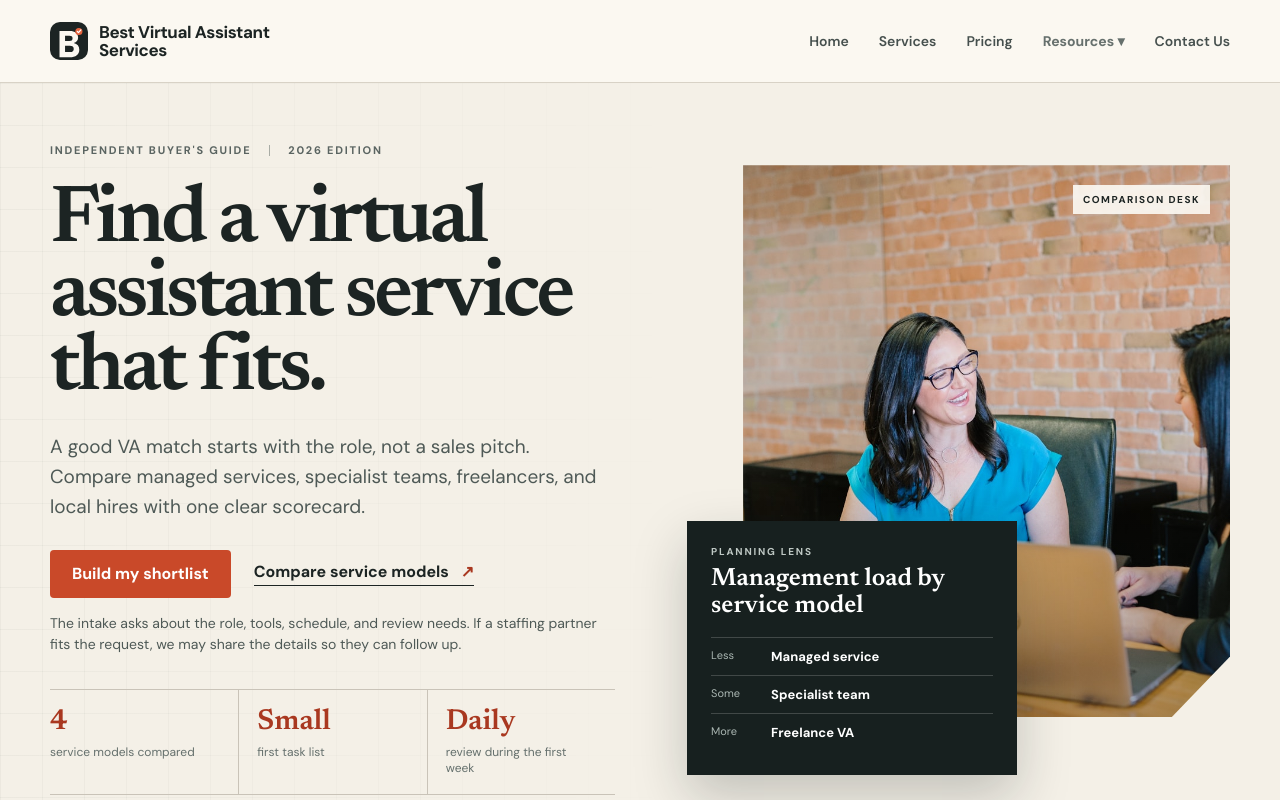
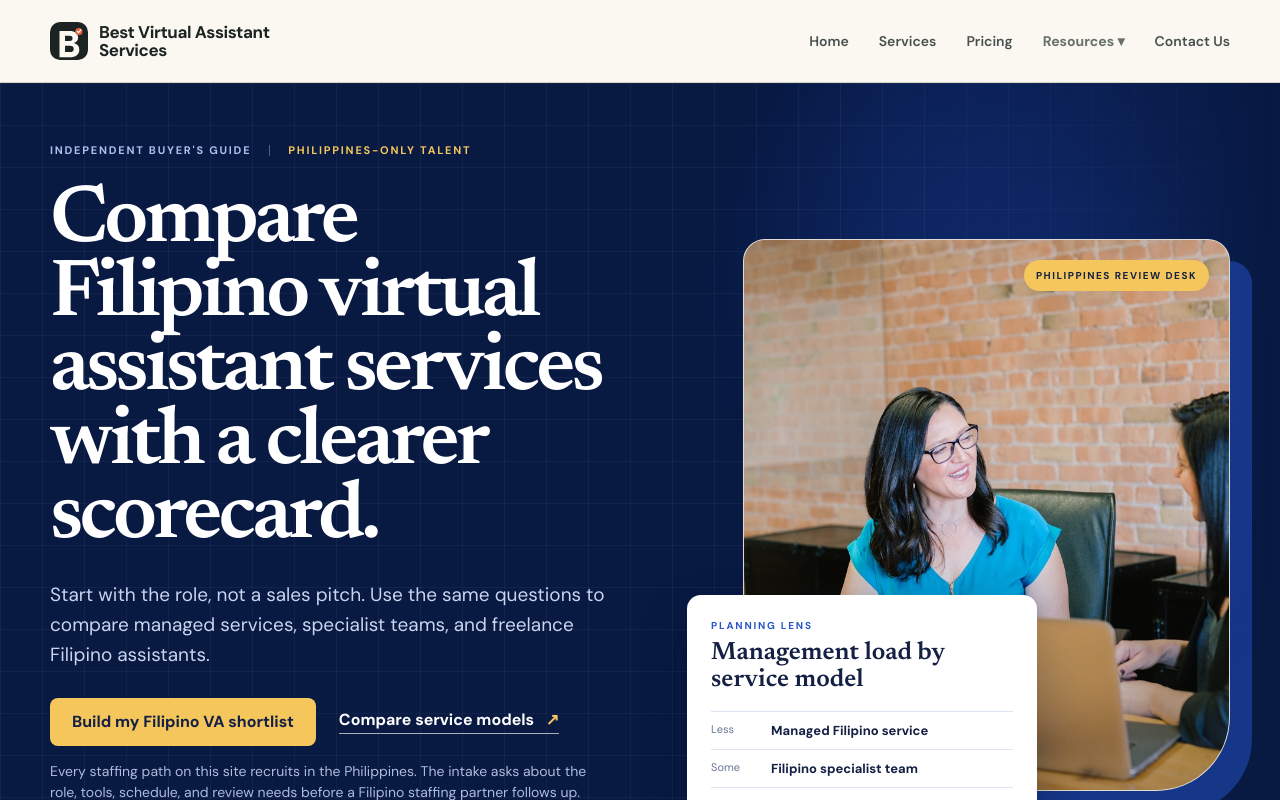
Before and after one commit to coolifystealthagents/bestvirtualassistantservices, a Next.js app: page / in a window 1280 px wide. Shown: the top 800 px of the page. Built offline with nearby package versions, Linux system fonts and the light colour scheme.

Commit message:
Refresh homepage for Filipino VA comparisons

```diff
--- a/app/globals.css
+++ b/app/globals.css
@@ -27,34 +27,35 @@
 .nav-cta:hover,.primary:hover{background:var(--orange-dark)}
 
 .research-home{background:var(--cream)}
-.research-hero{position:relative;padding:62px 0 70px;background:var(--paper);overflow:hidden}
-.hero-rule{position:absolute;inset:0;background-image:linear-gradient(rgba(28,36,35,.035) 1px,transparent 1px),linear-gradient(90deg,rgba(28,36,35,.035) 1px,transparent 1px);background-size:42px 42px;mask-image:linear-gradient(to right,black,transparent 54%)}
+.research-hero{position:relative;padding:62px 0 70px;background:#081942;color:#fff;overflow:hidden}
+.hero-rule{position:absolute;inset:0;background-image:linear-gradient(rgba(255,255,255,.045) 1px,transparent 1px),linear-gradient(90deg,rgba(255,255,255,.045) 1px,transparent 1px),radial-gradient(circle at 88% 22%,rgba(39,94,235,.42),transparent 31%);background-size:42px 42px,42px 42px,100% 100%;mask-image:linear-gradient(to right,black,black 70%,transparent)}
 .research-hero-grid{position:relative;display:grid;grid-template-columns:1.02fr .98fr;gap:72px;align-items:center}
-.issue-label{display:flex;align-items:center;gap:18px;margin-bottom:30px;font-size:11px;line-height:1;text-transform:uppercase;letter-spacing:.16em;font-weight:700;color:#5a6461}
-.issue-label span+span{padding-left:18px;border-left:1px solid #a9aca5}
+.issue-label{display:flex;align-items:center;gap:18px;margin-bottom:30px;font-size:11px;line-height:1;text-transform:uppercase;letter-spacing:.16em;font-weight:700;color:#aebfee}
+.issue-label span+span{padding-left:18px;border-left:1px solid rgba(255,255,255,.3);color:#f4c65b}
 .research-copy h1{max-width:690px;margin-bottom:24px;font-family:'Newsreader',Georgia,serif;font-size:clamp(56px,6.35vw,88px);font-weight:600;line-height:.91;letter-spacing:-.047em}
-.research-lead{max-width:630px;margin-bottom:28px;font-size:19px;line-height:1.58;color:#4e5956}
+.research-lead{max-width:630px;margin-bottom:28px;font-size:19px;line-height:1.58;color:#c9d4ef}
 .actions{display:flex;align-items:center;gap:23px;flex-wrap:wrap}
-.text-action{font-weight:700;border-bottom:1px solid var(--ink);padding-bottom:3px}
-.text-action span{margin-left:8px;color:var(--orange-dark)}
-.cta-note{max-width:620px;margin:15px 0 0;font-size:14px;line-height:1.5;color:#4e5956}
-.planning-notes{display:grid;grid-template-columns:repeat(3,1fr);gap:0;margin-top:34px;border-top:1px solid #c9c3b8;border-bottom:1px solid #c9c3b8}
+.research-hero .primary{background:#f4c65b;color:#142044;border-radius:8px}.research-hero .primary:hover{background:#ffda7b}
+.text-action{font-weight:700;border-bottom:1px solid rgba(255,255,255,.65);padding-bottom:3px}
+.text-action span{margin-left:8px;color:#f4c65b}
+.cta-note{max-width:620px;margin:15px 0 0;font-size:14px;line-height:1.5;color:#aebbdc}
+.planning-notes{display:grid;grid-template-columns:repeat(3,1fr);gap:0;margin-top:34px;border-top:1px solid rgba(255,255,255,.2);border-bottom:1px solid rgba(255,255,255,.2)}
 .planning-notes div{padding:18px 18px 18px 0}
-.planning-notes div+div{border-left:1px solid #c9c3b8;padding-left:18px}
-.planning-notes strong{display:block;font-family:'Newsreader',Georgia,serif;font-size:29px;line-height:1;color:var(--orange-dark)}
-.planning-notes span{display:block;margin-top:7px;font-size:12px;line-height:1.35;color:#65706d}
+.planning-notes div+div{border-left:1px solid rgba(255,255,255,.2);padding-left:18px}
+.planning-notes strong{display:block;font-family:'Newsreader',Georgia,serif;font-size:29px;line-height:1;color:#f4c65b}
+.planning-notes span{display:block;margin-top:7px;font-size:12px;line-height:1.35;color:#b9c5e3}
 .editorial-visual{position:relative;min-height:610px}
-.image-frame{position:absolute;inset:0 0 58px 56px;overflow:hidden;background:#d7d2c8;clip-path:polygon(0 0,100% 0,100% 89%,88% 100%,0 100%)}
+.image-frame{position:absolute;inset:0 0 58px 56px;overflow:hidden;background:#d7d2c8;border:1px solid rgba(255,255,255,.22);border-radius:22px 22px 74px 22px;box-shadow:22px 22px 0 rgba(34,79,194,.55)}
 .image-frame:after{content:"";position:absolute;inset:0;background:linear-gradient(180deg,transparent 55%,rgba(18,28,27,.32))}
 .image-frame img{width:100%;height:100%;object-fit:cover;object-position:center}
-.photo-index{position:absolute;z-index:1;top:20px;right:20px;background:rgba(251,248,241,.92);padding:8px 10px;font-size:10px;text-transform:uppercase;letter-spacing:.15em;font-weight:700}
-.quick-pick{position:absolute;z-index:2;left:0;bottom:0;width:min(330px,82%);padding:24px;background:var(--night);color:#fff;box-shadow:0 22px 50px rgba(23,32,31,.22)}
-.quick-pick>p{margin-bottom:8px;color:#bfc8c4;font-size:10px;text-transform:uppercase;letter-spacing:.18em;font-weight:700}
+.photo-index{position:absolute;z-index:1;top:20px;right:20px;background:#f4c65b;color:#142044;border-radius:999px;padding:9px 12px;font-size:10px;text-transform:uppercase;letter-spacing:.15em;font-weight:800}
+.quick-pick{position:absolute;z-index:2;left:0;bottom:0;width:min(350px,86%);padding:24px;background:#fff;color:#142044;border-radius:14px;box-shadow:0 22px 50px rgba(2,10,34,.3)}
+.quick-pick>p{margin-bottom:8px;color:#2855c7;font-size:10px;text-transform:uppercase;letter-spacing:.18em;font-weight:800}
 .quick-pick h2{margin-bottom:17px;font-family:'Newsreader',Georgia,serif;font-size:25px;line-height:1.08}
-.quick-pick>div{display:grid;grid-template-columns:48px 1fr;gap:12px;padding:10px 0;border-top:1px solid rgba(255,255,255,.18)}
-.quick-pick>div span{font-size:11px;color:#aab6b2}
+.quick-pick>div{display:grid;grid-template-columns:48px 1fr;gap:12px;padding:10px 0;border-top:1px solid #dce3f5}
+.quick-pick>div span{font-size:11px;color:#687696}
 .quick-pick>div b{font-size:13px}
-.signal-strip{background:var(--orange);color:#fff}
+.signal-strip{background:#2453ce;color:#fff;border-bottom:4px solid #f4c65b}
 .signal-strip .container{min-height:66px;display:flex;align-items:center;justify-content:space-between;gap:20px;text-transform:uppercase;letter-spacing:.16em;font-size:11px;font-weight:700}
 .signal-strip i{width:5px;height:5px;background:#fff;border-radius:50%;opacity:.65}
 
--- a/app/page.tsx
+++ b/app/page.tsx
@@ -9,7 +9,7 @@
     '@type': 'WebSite',
     name: site.brand,
     url: site.url,
-    description: 'Independent guides for comparing virtual assistant services, support models, and provider fit.',
+    description: 'Independent guides for comparing Philippines-based virtual assistant services, support models, and provider fit.',
   };
 
   return <>
@@ -21,32 +21,32 @@
         <div className="hero-rule" aria-hidden="true" />
         <div className="container research-hero-grid">
           <div className="research-copy">
-            <p className="issue-label"><span>Independent buyer's guide</span><span>2026 edition</span></p>
-            <h1>Find a virtual assistant service that fits.</h1>
-            <p className="research-lead">A good VA match starts with the role, not a sales pitch. Compare managed services, specialist teams, freelancers, and local hires with one clear scorecard.</p>
+            <p className="issue-label"><span>Independent buyer's guide</span><span>Philippines-only talent</span></p>
+            <h1>Compare Filipino virtual assistant services with a clearer scorecard.</h1>
+            <p className="research-lead">Start with the role, not a sales pitch. Use the same questions to compare managed services, specialist teams, and freelance Filipino assistants.</p>
             <div className="actions">
-              <a className="btn primary" href="/contact">Build my shortlist</a>
+              <a className="btn primary" href="/contact">Build my Filipino VA shortlist</a>
               <a className="text-action" href="/compare">Compare service models <span aria-hidden="true">↗</span></a>
             </div>
-            <p className="cta-note">The intake asks about the role, tools, schedule, and review needs. If a staffing partner fits the request, we may share the details so they can follow up.</p>
+            <p className="cta-note">Every staffing path on this site recruits in the Philippines. The intake asks about the role, tools, schedule, and review needs before a Filipino staffing partner follows up.</p>
             <div className="planning-notes" aria-label="Planning guidance">
+              <div><strong>PH</strong><span>only recruiting market</span></div>
               <div><strong>4</strong><span>service models compared</span></div>
-              <div><strong>Small</strong><span>first task list</span></div>
-              <div><strong>Daily</strong><span>review during the first week</span></div>
+              <div><strong>100</strong><span>points in the vetting scorecard</span></div>
             </div>
           </div>
 
           <div className="editorial-visual">
             <div className="image-frame">
-              <img src="/va-comparison-team.jpg" alt="Team reviewing notes together while comparing virtual assistant support options" />
-              <span className="photo-index">Comparison desk</span>
+              <img src="/va-comparison-team.jpg" alt="Filipino support team reviewing notes for a virtual assistant service comparison" />
+              <span className="photo-index">Philippines review desk</span>
             </div>
             <aside className="quick-pick" aria-label="Management load by service model">
               <p>Planning lens</p>
               <h2>Management load by service model</h2>
-              <div><span>Less</span><b>Managed service</b></div>
-              <div><span>Some</span><b>Specialist team</b></div>
-              <div><span>More</span><b>Freelance VA</b></div>
+              <div><span>Less</span><b>Managed Filipino service</b></div>
+              <div><span>Some</span><b>Filipino specialist team</b></div>
+              <div><span>More</span><b>Freelance Filipino VA</b></div>
             </aside>
           </div>
         </div>
@@ -55,7 +55,7 @@
       <section className="signal-strip" aria-label="What this guide helps compare">
         <div className="container">
           <span>Screening</span><i />
-          <span>Role fit</span><i />
+          <span>Filipino role fit</span><i />
           <span>Management</span><i />
           <span>Backup</span><i />
           <span>Security</span>
```
